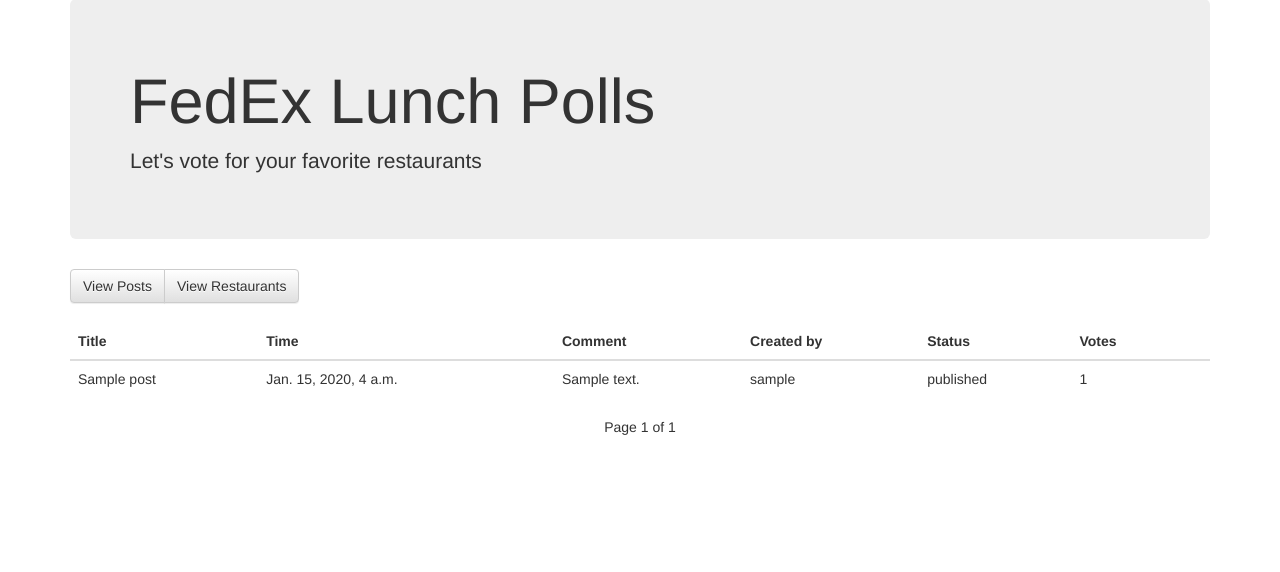
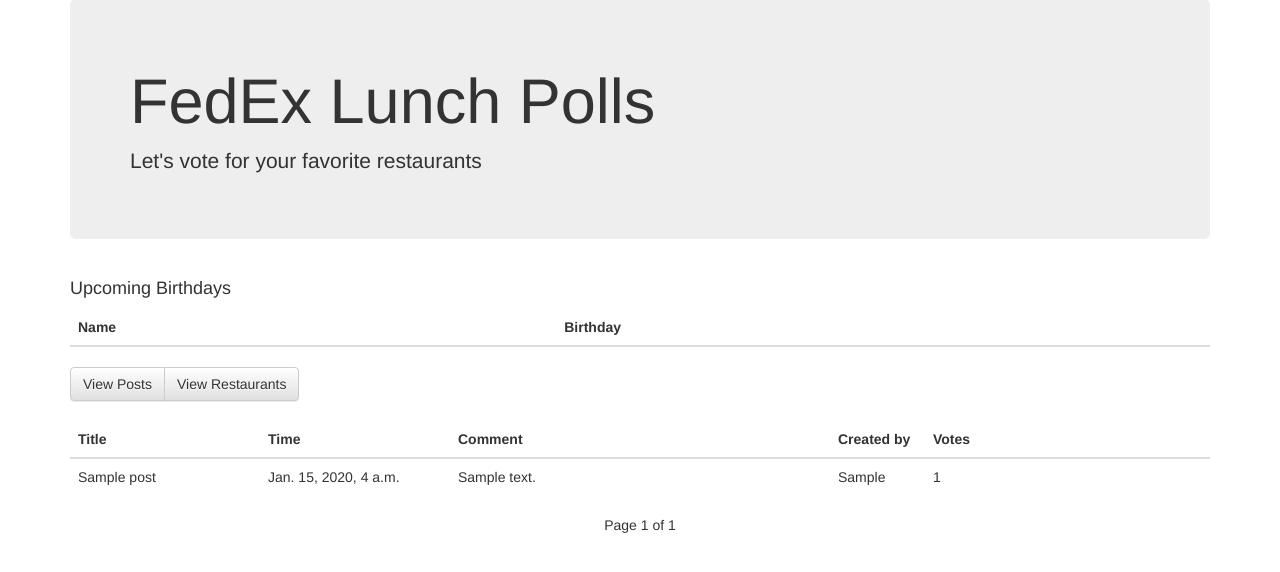
Before and after one commit to Ganlg/lunchpolls, a Django app: page / in a window 1280 px wide. Shown: the part 73-645 px from the top of the page. Run offline with Django 3.2, Linux system fonts and the light colour scheme; tables that the repository leaves empty hold one stand-in row (values such as "Sample post"); lists and menus that the app fills with data are empty; some libraries are stand-ins or nearby versions.

Commit message:
add upcoming birthday

```diff
--- a/account/templates/account/index.html
+++ b/account/templates/account/index.html
@@ -19,6 +19,10 @@
                 <td>{{ user.last_name }}</td>
             </tr>
             <tr>
+                <td>Birthday</td>
+                <td>{{user.birthday.birth_date}}</td>
+            </tr>
+            <tr>
                 <td>Date Joined</td>
                 <td>{{ user.date_joined }}</td>
             </tr>
@@ -29,7 +33,7 @@
         </tbody>
 
     </table>
-
+    <a href="{% url 'account:edit_profile' %}" class="btn btn-primary">Edit Profile</a>
     <a href="{% url 'account:change_password' %}" class="btn btn-success">Change Password</a>
 
 </div>
--- a/account/urls.py
+++ b/account/urls.py
@@ -23,6 +23,7 @@ urlpatterns = [
     url(r'^logout/$', views.user_logout, name='logout'),
     url(r'^register/$', views.user_register, name='register'),
     url(r'^change_password/$', views.user_change_password, name='change_password'),
+    url(r'^edit_profile/$',views.edit_profile, name='edit_profile'),
     url(r'^$', views.index, name='index'),
 
 ]
--- a/lunch/models.py
+++ b/lunch/models.py
@@ -1,6 +1,7 @@
 from django.db import models
 from django.contrib.auth.models import User
 from django.utils import timezone
+
 
 
 # Create your models here.
@@ -75,3 +76,12 @@ class Message(models.Model):
 
     class Meta:
         ordering = ("timestamp",)
+
+
+class Birthday(models.Model):
+    user = models.OneToOneField(User, on_delete=models.CASCADE)
+    birth_date = models.DateField(null=True, blank=True)
+
+    @property
+    def month_day(self):
+        return self.birth_date.strftime('%m-%d')
--- a/lunch/templates/lunch/detail_post.html
+++ b/lunch/templates/lunch/detail_post.html
@@ -141,7 +141,7 @@
             <tbody>
             {% for vote in vote_detail %}
                 {% if forloop.counter|add:-1|divisibleby:4 %}
-                    <tr><td>{{vote.user}}</td><td>{% if vote.restaurant.comment %}
+                    <tr><td>{% if vote.user.first_name %} {{vote.user.first_name}} {%else %} {{voet.user}}{%endif %}</td><td>{% if vote.restaurant.comment %}
                         {% with vote.restaurant.restaurant|add:" ("|add:vote.restaurant.comment|add:")" as varname%}
                         {{ varname }}
                         {% endwith %}
@@ -170,7 +170,7 @@
         {%if comments %}
             {% for comment in comments %}
                 <h6 class="bg-info">{{comment.timestamp}}</h6>
-                <h5><span class="text-primary">{{comment.user}}: </span>{{comment.message}}</h5>
+                <h5><span class="text-primary">{% if comment.user.first_name %} {{comment.user.first_name}} {%else %} {{comment.user}}{%endif %}: </span>{{comment.message}}</h5>
 
             {% endfor %}
 
--- a/lunch/templates/lunch/index.html
+++ b/lunch/templates/lunch/index.html
@@ -2,6 +2,24 @@
 
 {% block content %}
 <div class="container">
+    <h4>Upcoming Birthdays</h4>
+  <table class="table table-striped table-condens">
+
+          <thead>
+              <tr>
+                  <th>Name</th>
+                  <th>Birthday</th>
+              </tr>
+          </thead>
+          <tbody>
+          {% for birth in birthdays %}
+            <tr>
+              <td>{% if birth.user.first_name %} {{birth.user.first_name}} {%else %} {{birth.user}}{%endif%}</td>
+              <td>{{birth.birth_date}}</td>
+            </tr>
+          {% endfor%}
+          </tbody>
+        </table>
 
     {% include 'nav_buttons.html' %}
 
@@ -18,13 +36,12 @@
     <table class="table table-hover">
         <thead>
             <tr>
-                <th>Title</th>
-                <th>Time</th>
-                <th>Comment</th>
-                <th>Created by</th>
-                <th>Status</th>
-                <th>Votes</th>
-                <th></th>
+                <th class='col-xs-2'>Title</th>
+                <th class='col-xs-2'>Time</th>
+                <th class='col-xs-4'>Comment</th>
+                <th class='col-xs-1'>Created by</th>
+                <th class='col-xs-1'>Votes</th>
+                <th class='col-xs-2'></th>
             </tr>
         </thead>
         <tbody>
@@ -34,8 +51,7 @@
                     <td>{{post}}</td>
                     <td>{{post.time}}</td>
                     <td>{{post.comment}}</td>
-                    <td>{{post.author}}</td>
-                    <td>{{post.status}}</td>
+                    <td>{% if post.author.first_name %} {{post.author.first_name}} {%else %} {{post.author}}{%endif %}</td>
                     <td>{{post.votes}}</td>
                     {% if user == post.author or user.is_staff %}
 
@@ -55,6 +71,8 @@
 
      {% include "pagination.html" with page=posts %}
 
+
+
 </div>
 
 <script>
--- a/lunch/views.py
+++ b/lunch/views.py
@@ -3,11 +3,13 @@ from django.utils import timezone
 from django.urls import reverse_lazy
 from django.template.defaultfilters import slugify
 from django.contrib.auth.decorators import login_required
-from .models import Post, Restaurant, Vote, Message
+from .models import Post, Restaurant, Vote, Message, Birthday
 from .forms import PostForm, RestForm
 from django.db.models import Sum
 from django.core.paginator import Paginator, EmptyPage, PageNotAnInteger
 from django.contrib import messages
+from datetime import date, timedelta
+from django.db.models import Q
 
 
 
@@ -16,7 +18,8 @@ def index(request, tab=None):
     tab = tab or '1'
     args = {
         'posts': None,
-        'tab': tab
+        'tab': tab,
+        'birthdays': None
     }
     object_list = None
 
@@ -45,6 +48,16 @@ def index(request, tab=None):
     except EmptyPage:
         posts = paginator.page(paginator.num_pages)
     args['posts'] = posts
+
+    month1 = date.today().month
+    month2 = (month1 + 1) % 12
+    if month2 == 0:
+        month2 = 12
+    birthdays =Birthday.objects.filter(Q(birth_date__month=month1)|Q(birth_date__month=month2))
+    birthdays = [{'user': b.user, 'birth_date': b.month_day} for b in birthdays]
+    birthdays = sorted(birthdays, key=lambda x: x['birth_date'])
+    args['birthdays'] = birthdays
+
     return render(request, 'lunch/index.html', args)
 
 @login_required
```
Also changed, not shown: account/forms.py (+9 -1 lines), account/templates/account/edit_profile.html (added, +30 -0 lines), account/views.py (+36 -1 lines), lunch/admin.py (+27 -5 lines), lunch/migrations/0001_initial.py, lunch/migrations/0002_post_votes.py (deleted), lunch/migrations/0003_auto_20160923_0659.py (deleted), lunch/migrations/0004_auto_20160923_1951.py (deleted), lunch/migrations/0005_auto_20160925_1710.py (deleted), lunch/migrations/0006_restaurant_comment.py (deleted), lunch/migrations/0007_auto_20160926_2136.py (deleted), lunch/migrations/0008_message.py (deleted).
